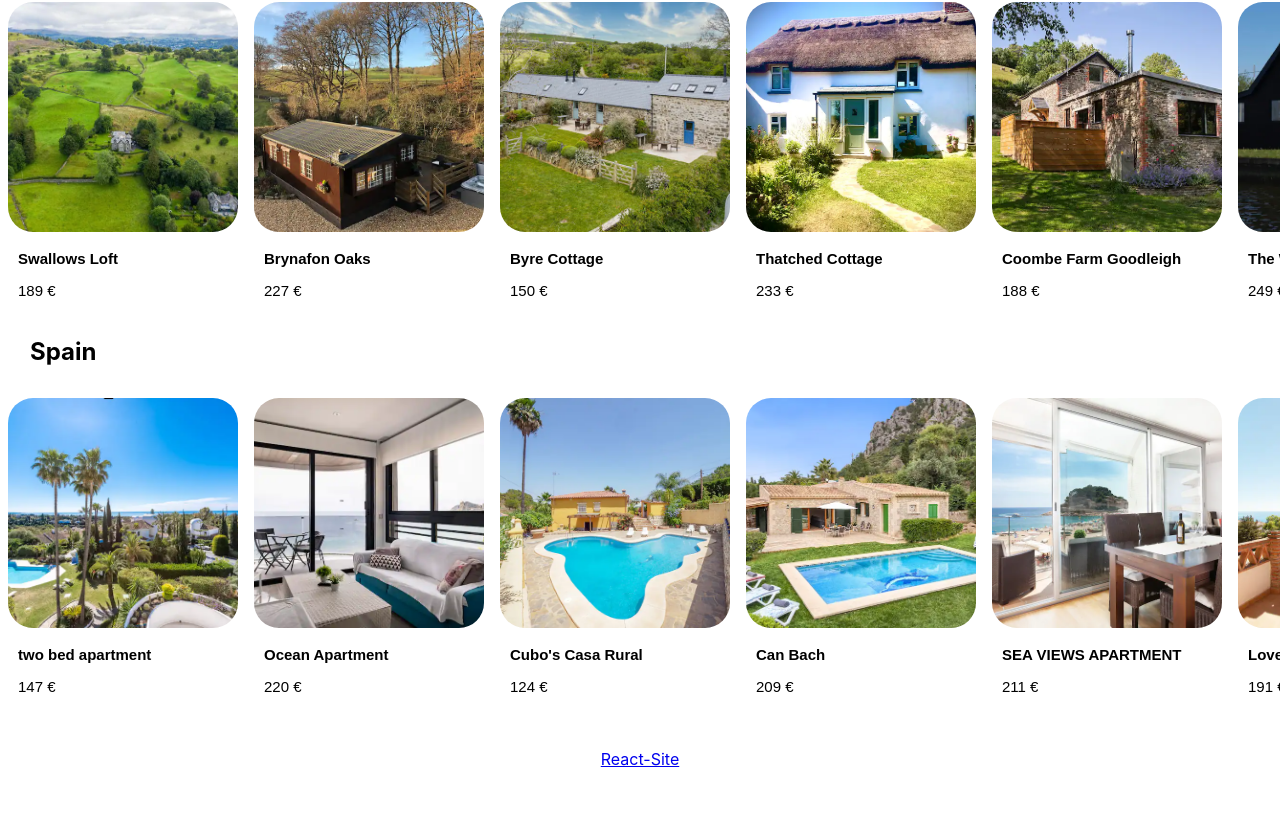
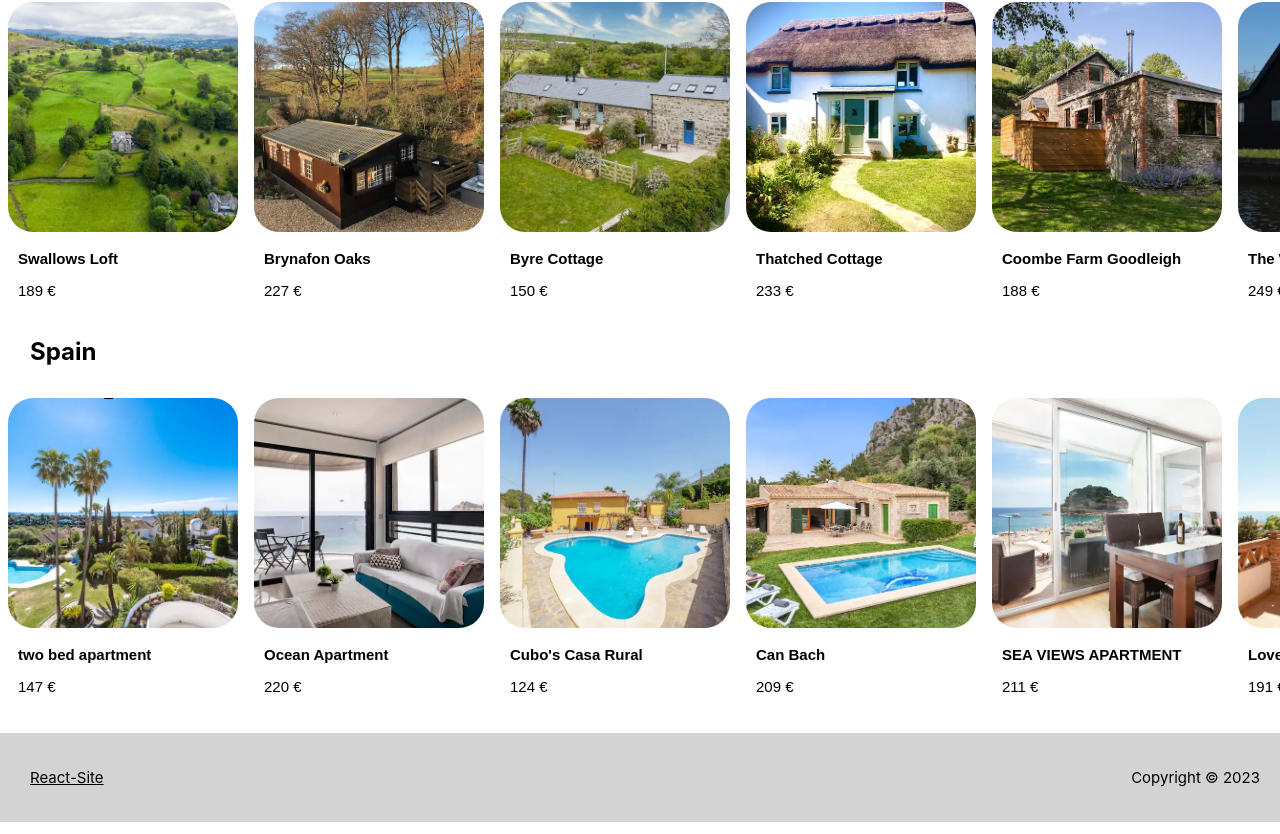
Before and after one commit to JulianDiener/webtech, a React (Create React App) app: page /htmlSite in a window 1280 px wide. Shown: the part 539-1373 px from the top of the page. Built offline with nearby package versions, Linux system fonts and the light colour scheme.

Commit message:
CHG: styled footer-component

```diff
--- a/src/index.css
+++ b/src/index.css
@@ -73,3 +73,22 @@ button{
 .ButtonClass:hover {
   background-color: lightgray;
 }
+
+footer{
+  background-color: lightgray;
+  color: black;
+  padding: 20px;
+}
+
+.footerDiv{
+  display: flex;
+  justify-content: space-between;
+}
+
+.linkClass{
+  margin-left: 10px;
+  text-align: left;
+  font-size: 15px;
+  color: black;
+  margin-top: 15px;
+}
```
